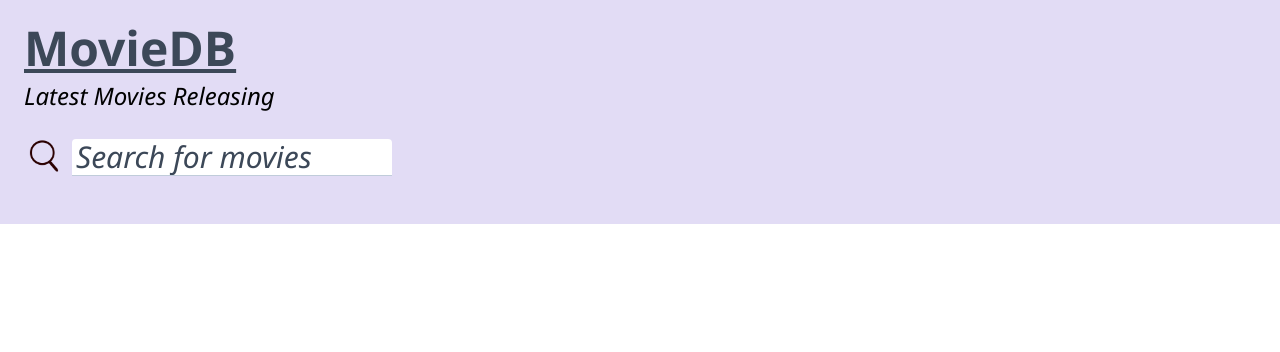
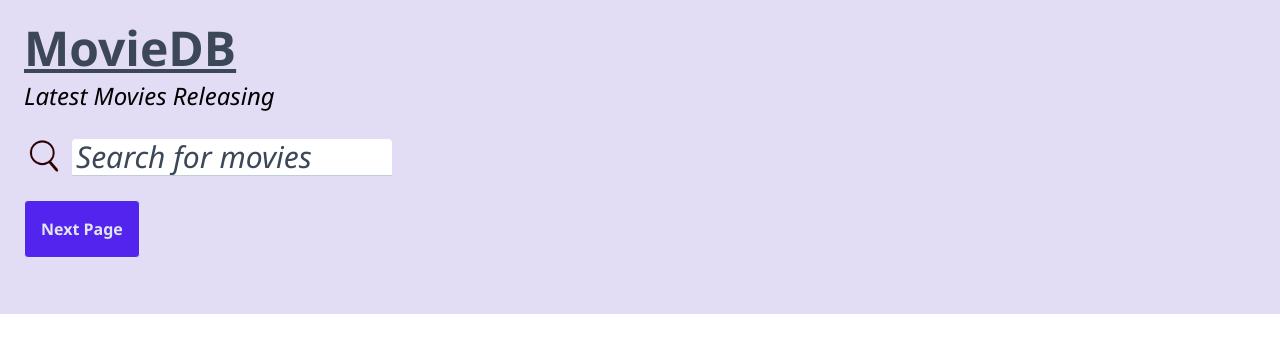
Before and after one commit to peterkwkwan/latest_movies_releasing, a React (Create React App) app: page / in a window 1280 px wide. Shown: the top 352 px of the page. Built offline with nearby package versions, Linux system fonts and the light colour scheme; no server answers.

Commit message:
fix: buttons not appearing

```diff
--- a/src/App.js
+++ b/src/App.js
@@ -53,7 +53,7 @@ function App() {
         <SearchResults results={searchResults} />
       )}
 
-      {searchStr !== "" && (
+      {searchStr === "" && (
         <Buttons
           page={page}
           handlePreviousClicked={handlePreviousClicked}
```
